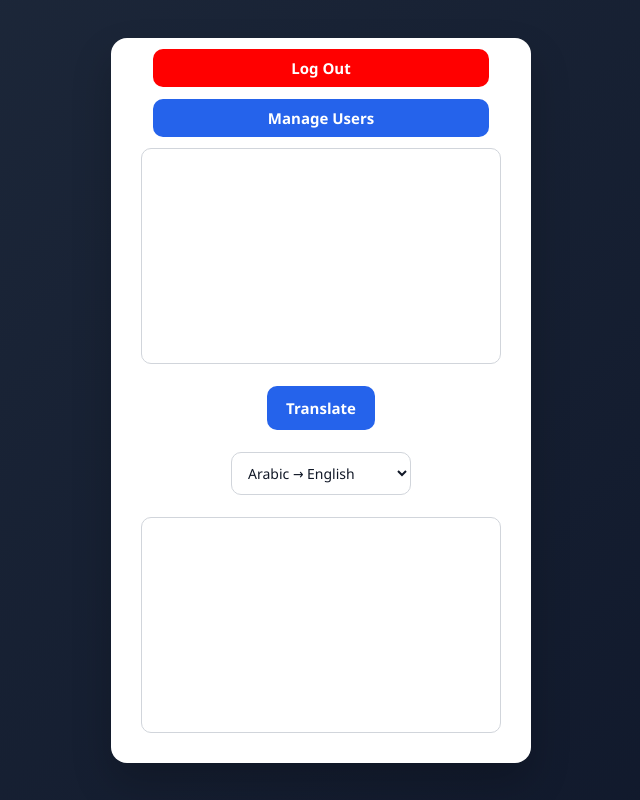
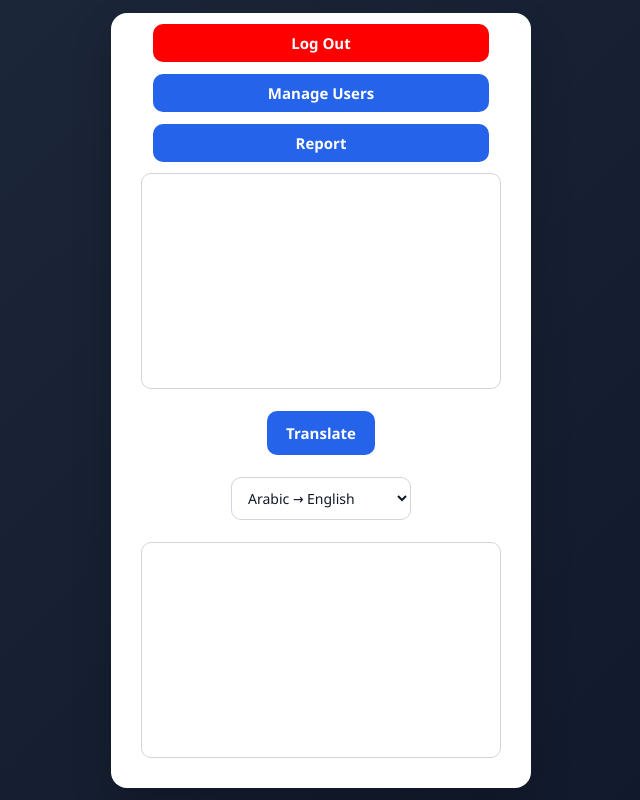
Before and after one commit to Mohd-Ghunaim/TranslationApp, a Flask app: page /admin in a window 1280 px wide. Shown: the whole page, without its empty margins (319-959 px from the left). Run offline with Flask 3, Linux system fonts and the light colour scheme; a user stored in the database is signed in.

Commit message:
added reports page button

```diff
--- a/Backend/app.py
+++ b/Backend/app.py
@@ -201,8 +201,8 @@ def update_user():
 
 @app.route("/reports")
 def reports():
-  if session.get("role") != "admin":
-    return "Unauthorized", 403
+  if session.get("is_admin") != 1:
+    return "forbidden", 403
 
   page = request.args.get("page", 1, type=int)
   per_page = 10
--- a/Backend/static/adminindex.css
+++ b/Backend/static/adminindex.css
@@ -98,7 +98,7 @@ select#direction:focus {
   box-sizing: border-box;
   /*margin-top: -25px;*/
   height : 50px;
-  margin-bottom: 5px;
+  /*margin-bottom: 5px;*/
 }
 
 .users-bar button {
@@ -133,3 +133,26 @@ select#direction:focus {
   transition: 0.2s ease;
   background-color: red;
 }
+
+.reports-bar {
+  width: 100%;
+  display: flex;
+  justify-content: flex-end;
+  align-items: center;
+  padding: 6px 12px;
+  background: #ffffff;
+  border-bottom: 1px transparent #ddd;
+  box-sizing: border-box;
+  /*margin-top: -25px;*/
+  height : 50px;
+  margin-bottom: 5px;
+}
+
+.reports-bar button {
+  padding: 6px 12px;
+  cursor: pointer;
+  width: 100%;
+  height: 100%;
+  cursor: pointer;
+  transition: 0.2s ease;
+}
--- a/Backend/templates/adminindex.html
+++ b/Backend/templates/adminindex.html
@@ -18,6 +18,12 @@
       <div class="users-bar">
         <button onclick="window.location.href='/users'">
           Manage Users
+        </button>
+      </div>
+
+      <div class="reports-bar">
+        <button onclick="window.location.href='/reports'">
+          Report
         </button>
       </div>
 
```
Also changed, not shown: Backend/users.db.
